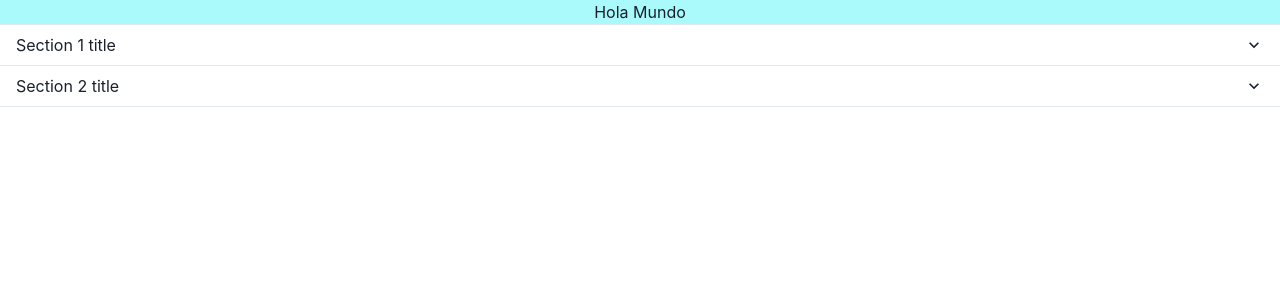
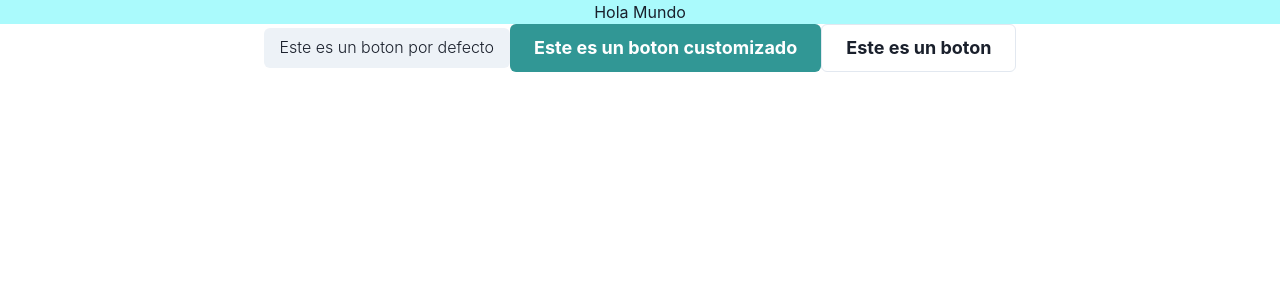
Before and after one commit to wellnahuel/LearningChakraUI, a React (Create React App) app: page / in a window 1280 px wide. Shown: the top 300 px of the page. Built offline with nearby package versions, Linux system fonts and the light colour scheme.

Commit message:
customize theme buttons

```diff
--- a/src/App.js
+++ b/src/App.js
@@ -1,11 +1,7 @@
 import './App.css';
 import {
   Box,
-  Accordion,
-  AccordionItem,
-  AccordionButton,
-  AccordionPanel,
-  AccordionIcon,
+  Button
 } from '@chakra-ui/react'
 
 
@@ -15,41 +11,10 @@ function App() {
       <Box bg='brand.primary'>
         Hola Mundo
       </Box>
-      <Accordion>
-        <AccordionItem>
-          <h2>
-            <AccordionButton>
-              <Box as="span" flex='1' textAlign='left'>
-                Section 1 title
-              </Box>
-              <AccordionIcon />
-            </AccordionButton>
-          </h2>
-          <AccordionPanel pb={4}>
-            Lorem ipsum dolor sit amet, consectetur adipiscing elit, sed do eiusmod
-            tempor incididunt ut labore et dolore magna aliqua. Ut enim ad minim
-            veniam, quis nostrud exercitation ullamco laboris nisi ut aliquip ex ea
-            commodo consequat.
-          </AccordionPanel>
-        </AccordionItem>
+      <Button>Este es un boton por defecto</Button>
+      <Button colorScheme='teal' size='lg'>Este es un boton customizado</Button>
+      <Button variant='outline' size='lg'>Este es un boton </Button>
 
-        <AccordionItem>
-          <h2>
-            <AccordionButton>
-              <Box as="span" flex='1' textAlign='left'>
-                Section 2 title
-              </Box>
-              <AccordionIcon />
-            </AccordionButton>
-          </h2>
-          <AccordionPanel pb={4}>
-            Lorem ipsum dolor sit amet, consectetur adipiscing elit, sed do eiusmod
-            tempor incididunt ut labore et dolore magna aliqua. Ut enim ad minim
-            veniam, quis nostrud exercitation ullamco laboris nisi ut aliquip ex ea
-            commodo consequat.
-          </AccordionPanel>
-        </AccordionItem>
-      </Accordion>
     </div>
   );
 }
--- a/src/resources/theme/index.js
+++ b/src/resources/theme/index.js
@@ -2,13 +2,24 @@
 import { extendTheme } from "@chakra-ui/react"
 
 // 2. Call `extendTheme` and pass your custom values
-export const theme = extendTheme({
-  colors: {
+const colors = {
     brand: {
-      primary: "#aafafc",
-      secondary: "#d3456a",
-      // ...
-      accent: "#1a202c",
+        primary: "#aafafc",
+        secondary: "#d3456a",
+        // ...
+        accent: "#1a202c",
     },
-  },
-})
+}
+
+const Button = {
+    baseStyle: {
+        fontWeight: "light",
+    },
+    sizes: {
+        lg: {
+            fontWeight: "bold",
+        }
+    }
+}
+
+export const theme = extendTheme({ colors, components: { Button } })
```
